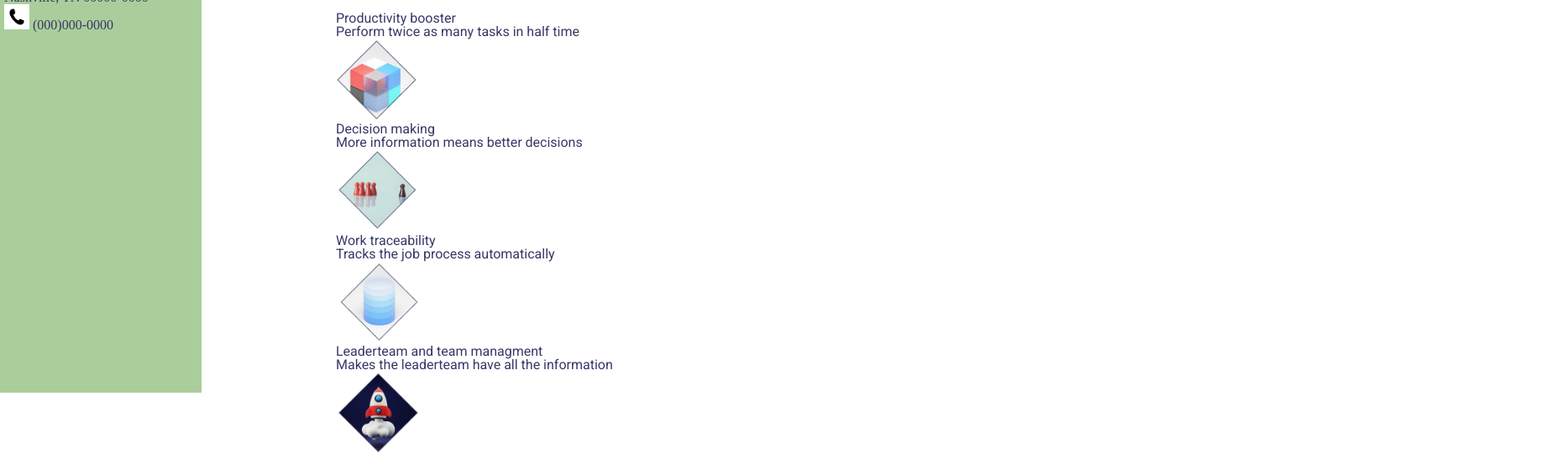
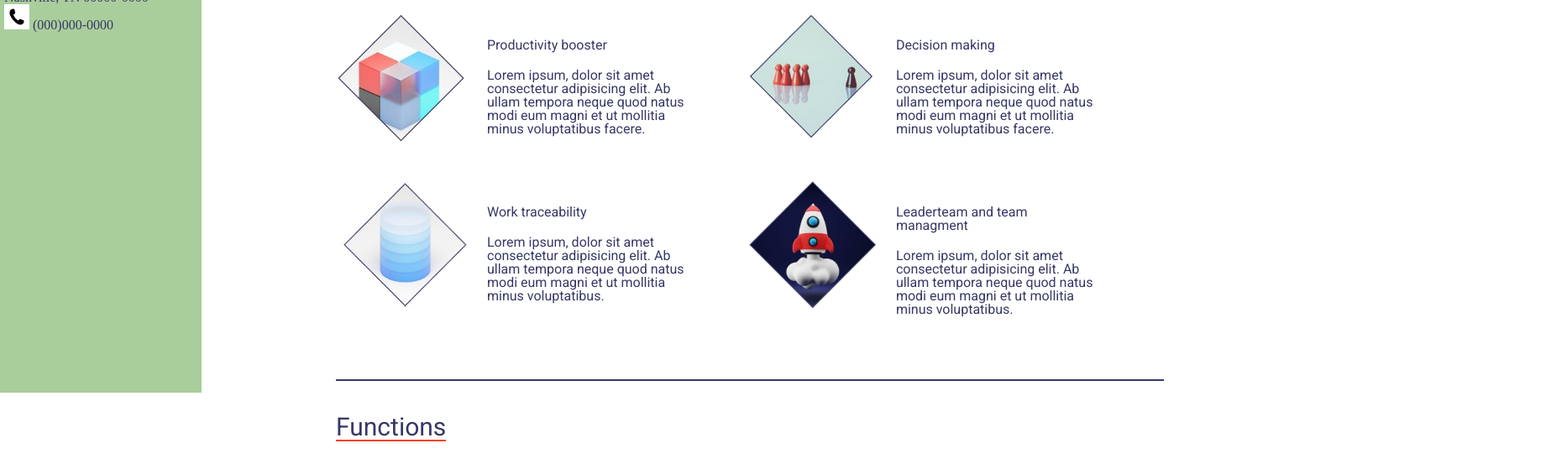
Before and after one commit to Juancapp/BaSP-A2022-Etapa-1, a plain HTML site: page Semana-02/index.html in a window 1280 px wide. Shown: the part 525-1078 px from the top of the page at 84% size, 1866 px wide, since content can reach past the window. Drawn offline with Linux system fonts and the light colour scheme; files that its build step writes are made by us from their sources.

Commit message:
reasons section is done

```diff
--- a/Semana-02/css/style.css
+++ b/Semana-02/css/style.css
@@ -27,8 +27,7 @@ header, main, footer {
     display: inline-block;
     left: 340px;
     margin-left: 60px;
-    width: 82%;
-    padding-right: 0px;
+    width: 77%;
 }
 
 header {
@@ -137,7 +136,7 @@ div#header-left-section h4, div#header-left-section h5, div#header-left-section
 #header-top div {
     display: inline-block;
     position: relative;
-    left: 980px;
+    left: 65%;
 }
 
 #header-presentation {
@@ -154,8 +153,36 @@ div#header-left-section h4, div#header-left-section h5, div#header-left-section
     margin-top: 0px;
 }
 
+#sec-reasons h2 {
+    display: block;
+    width: max-content;
+}
+
+#sec-reasons div {
+    display: inline-block;
+    position: relative;
+    width: 49%;
+    margin-bottom: 40px;
+}
+
+#sec-reasons div div {
+    position: absolute;
+    top: 20%;
+    margin-left: 20px;
+}
+
+#sec-reasons div div h3 {
+    margin-bottom: 20px;
+}
+
+#sec-reasons div div p {
+    display: inline-block;
+    margin-bottom: 10px;
+}
+
 #sec-reasons div img {
-    width: 100px;
+    display: inline-block;
+    width: 160px;
 }
 
 .btn-more:hover {
--- a/Semana-02/index.html
+++ b/Semana-02/index.html
@@ -112,40 +112,47 @@
                         Why Trackgenix?
                     </h2>
                 <div>
+                    <img src="assets/reason-productivity.png" alt="recording hours">
+                    <div>
                         <h3>
                             Productivity booster
                         </h3>
                         <p>
-                        Perform twice as many tasks in half time
+                            Lorem ipsum, dolor sit amet consectetur adipisicing elit. Ab ullam tempora neque quod natus modi eum magni et ut mollitia minus voluptatibus facere.
                         </p>
-                    <img src="assets/reason-productivity.png" alt="recording hours">
                     </div>
+                </div>
+                <div>
+                    <img src="assets/reason-decision-making.png" alt="Reports">
                     <div>
                         <h3>
                             Decision making
                         </h3>
                         <p>
-                        More information means better decisions
-                    </p>
-                    <img src="assets/reason-decision-making.png" alt="Reports">
+                            Lorem ipsum, dolor sit amet consectetur adipisicing elit. Ab ullam tempora neque quod natus modi eum magni et ut mollitia minus voluptatibus facere.
                     </div>
+                </div>
+                <div>
+                    <img src="assets/reason-work-traceability.png" alt="Resource management">
                     <div>
                         <h3>
                             Work traceability
                         </h3>
                         <p>
-                        Tracks the job process automatically
+                            Lorem ipsum, dolor sit amet consectetur adipisicing elit. Ab ullam tempora neque quod natus modi eum magni et ut mollitia minus voluptatibus.
                         </p>
-                    <img src="assets/reason-work-traceability.png" alt="Resource management">
                     </div>
+                </div>
+                <div>
+                    <img src="assets/reason-leadership.png" alt="Multiple roles">
                     <div>
                         <h3>
                             Leaderteam and team managment
                         </h3>
                         <p>
-                        Makes the leaderteam have all the information
+                            Lorem ipsum, dolor sit amet consectetur adipisicing elit. Ab ullam tempora neque quod natus modi eum magni et ut mollitia minus voluptatibus.
                         </p>
-                    <img src="assets/reason-leadership.png" alt="Multiple roles">
+                    </div>
                 </div>
             </section>
             <section id="sec-functions">
```
Lines whose indentation alone changed are shown as unchanged.
